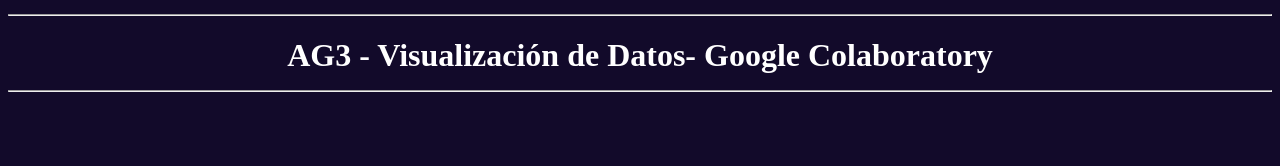
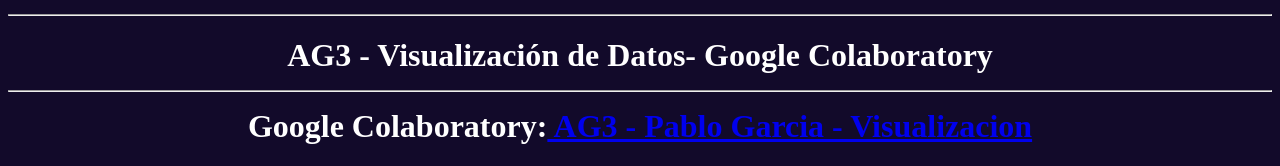
Before and after one commit to paualba2019/07MBIG-Visualizacion-Actividades-Guiadas, a website: page index.html in a window 1280 px wide. Shown: the part 1957-2123 px from the top of the page. Before the commit the page ends 2070 px from the top, so only its background shows below. Drawn offline with Linux system fonts and the light colour scheme.

Commit message:
1 file modified

```diff
--- a/index.html
+++ b/index.html
@@ -52,5 +52,7 @@
 <font color=white size=6> AG3 - Visualización de Datos- Google Colaboratory<br>
 <hr>
 
+
+Google Colaboratory:<a href="https://colab.research.google.com/drive/1rQyhVRq8hPXZ7LCbN-l5Uq5Dee_H4lEI"> AG3 - Pablo Garcia - Visualizacion</a>
 </body>
 </html>
```
